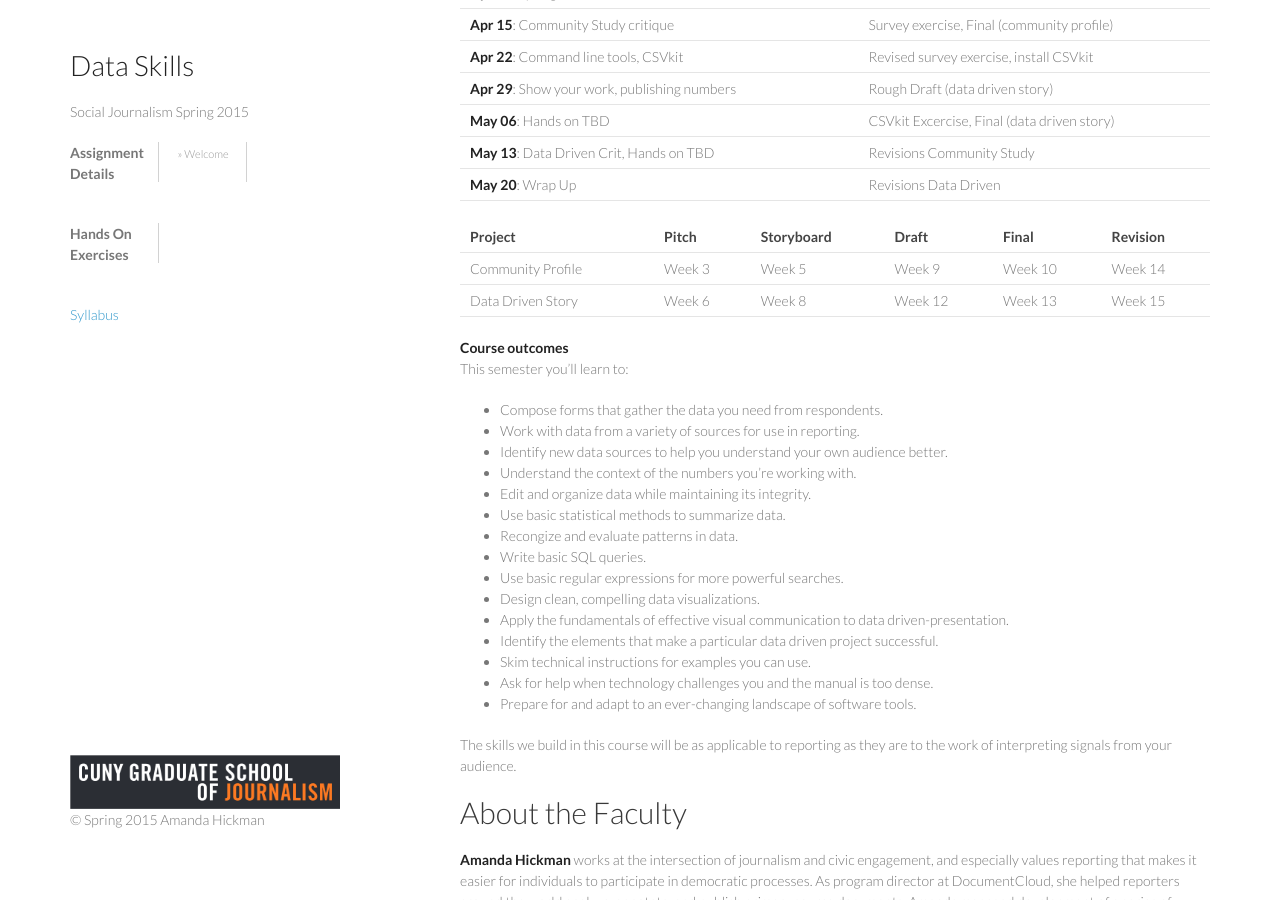
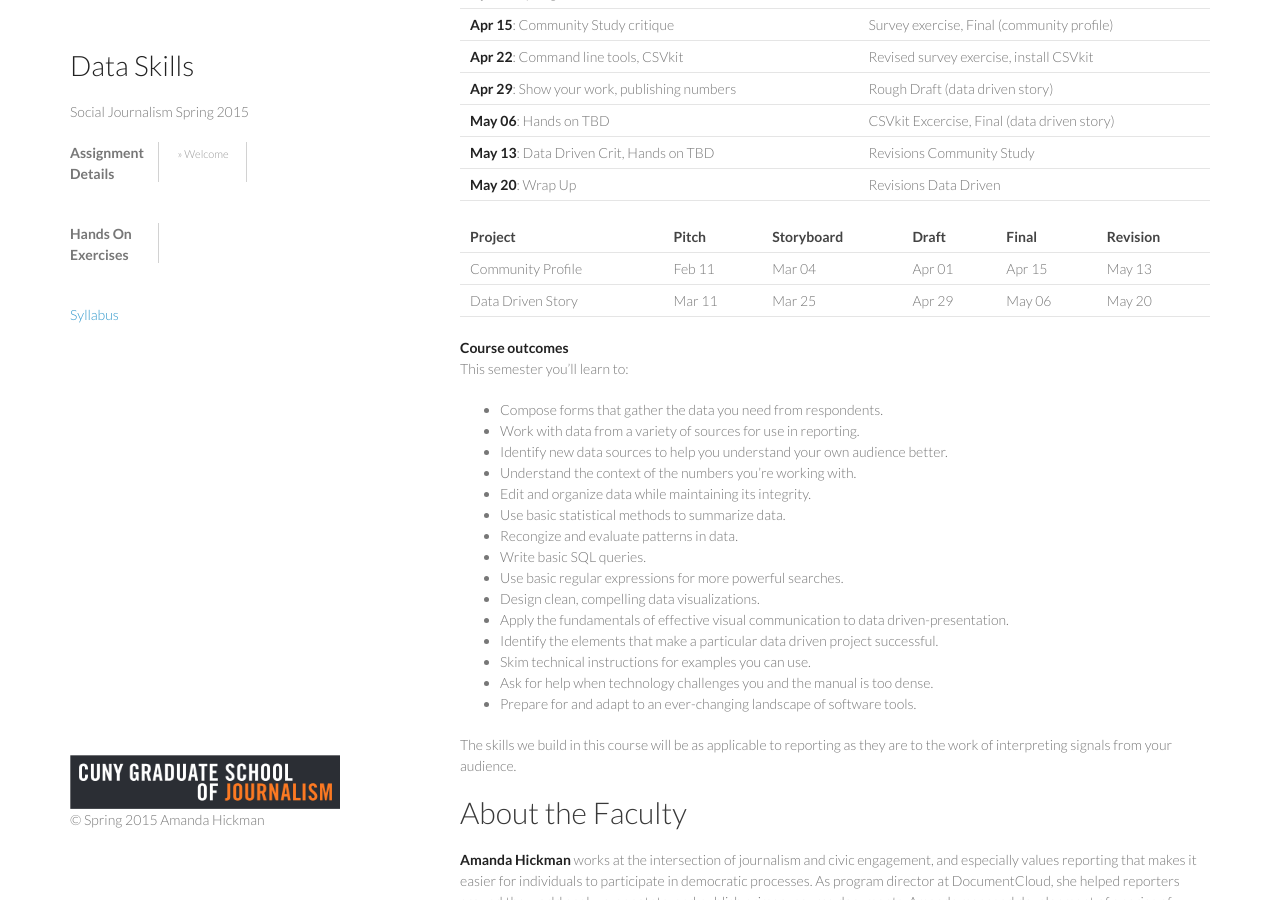
Before and after one commit to amandabee/CUNY-data-skills, a Jekyll site: the page built from index.md, in a window 1280 px wide and 900 px high, scrolled down 1246 px. Built offline with Jekyll 4.4.1, drawn with Linux system fonts in a browser that asks for light colours; nearby versions of some CDN libraries.

Commit message:
Dates are better than week now

```diff
--- a/index.md
+++ b/index.md
@@ -46,10 +46,10 @@ Lecture: what you can expect from me | Homework: what I expect from you    |
 **May 20**: Wrap Up                              | Revisions Data Driven                |
 
 
-| Project              | Pitch  | Storyboard | Draft   | Final   | Revision |
-|----------------------|--------|------------|---------|---------|----------|
-| Community Profile    | Week 3 | Week 5     | Week 9  | Week 10 | Week 14  |
-| Data Driven Story    | Week 6 | Week 8     | Week 12 | Week 13 | Week 15  |
+| Project              | Pitch  | Storyboard | Draft   | Final  | Revision|
+|----------------------|--------|------------|---------|--------|---------|
+| Community Profile    | Feb 11 | Mar 04     | Apr 01  | Apr 15 | May 13  |
+| Data Driven Story    | Mar 11 | Mar 25     | Apr 29  | May 06 | May 20  |
 
 
 **Course outcomes**
```
